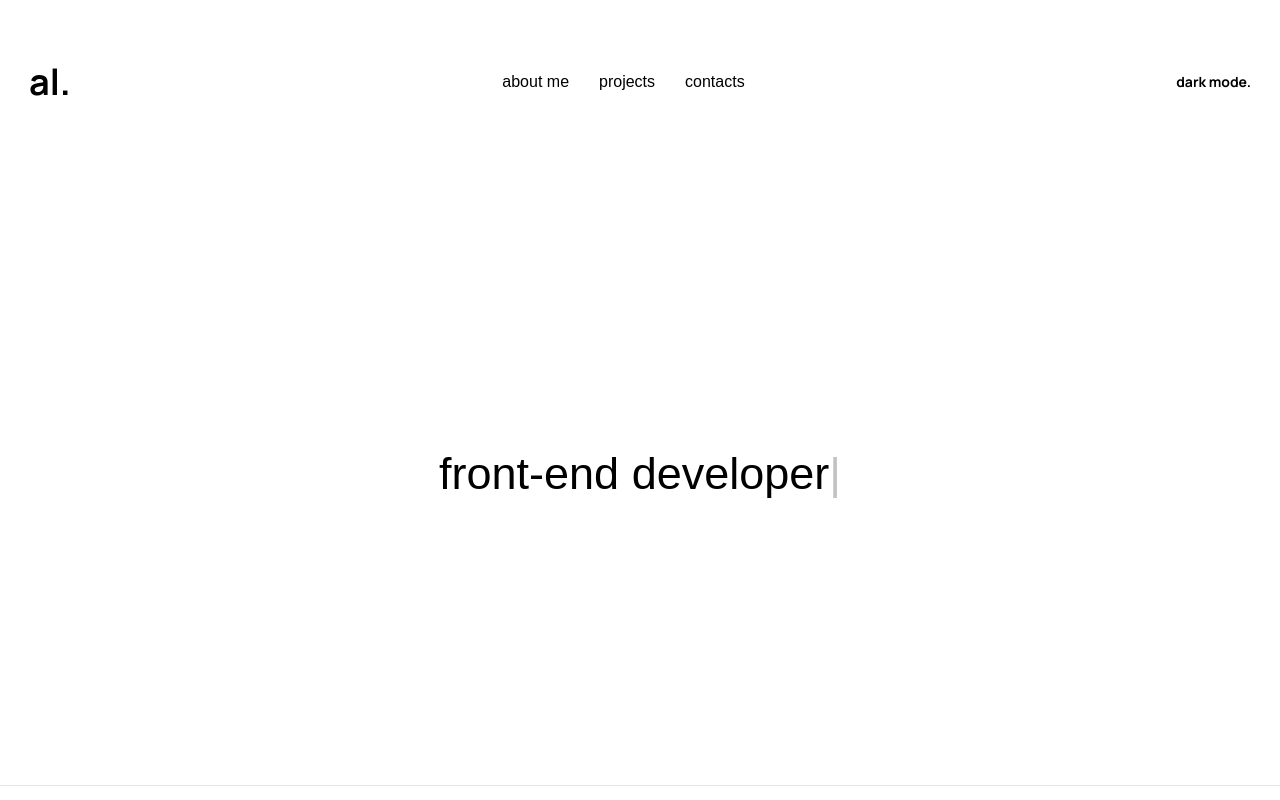
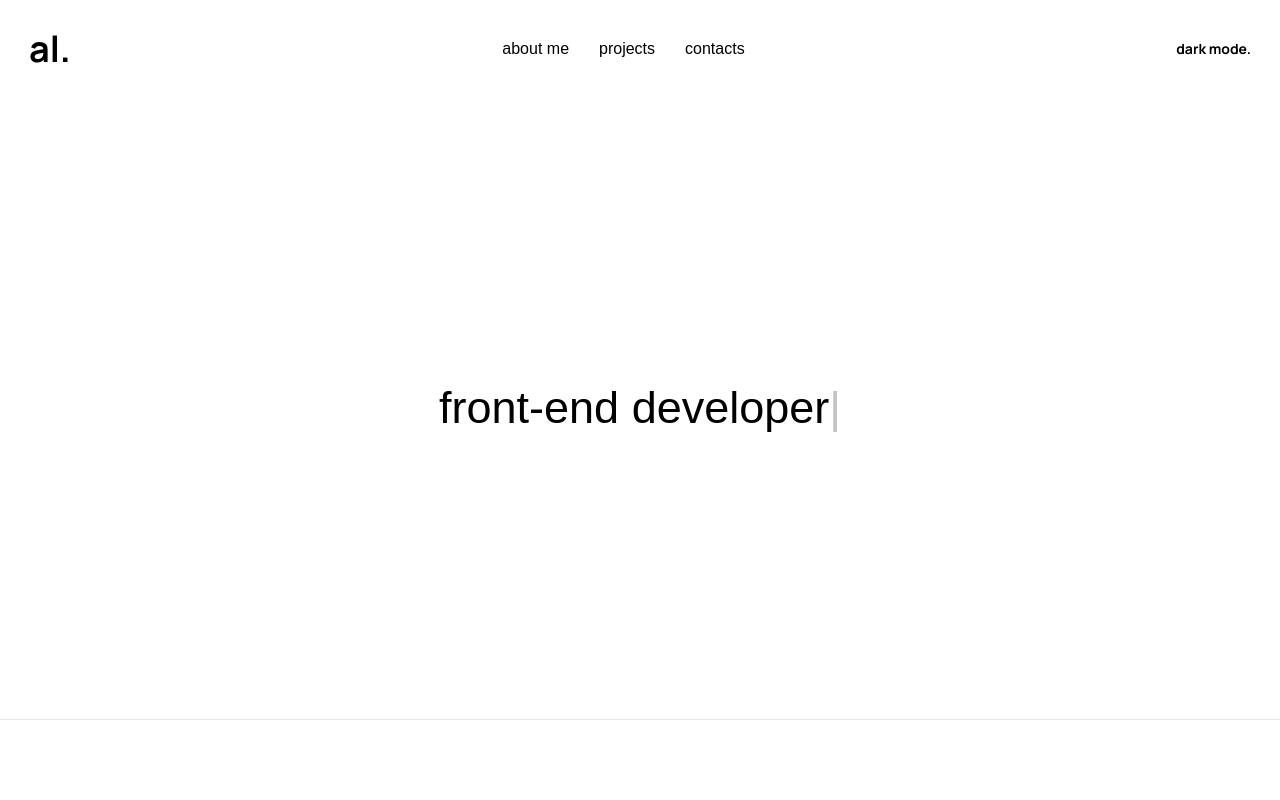
Before and after one commit to 24Skynet24/react-first-portfolio, a React (Vite) app: page / in a window 1280 px wide. Shown: the top 800 px of the page. Built offline with nearby package versions, Linux system fonts and the light colour scheme; a web font is replaced by a local one.

Commit message:
fix header styles

```diff
--- a/src/components/Header/Header.scss
+++ b/src/components/Header/Header.scss
@@ -1,5 +1,5 @@
 header.header {
-  padding: 5.7rem 0;
+  padding: 2.4rem 0;
   position: -webkit-sticky;
   position: sticky;
   top: 0;
```
